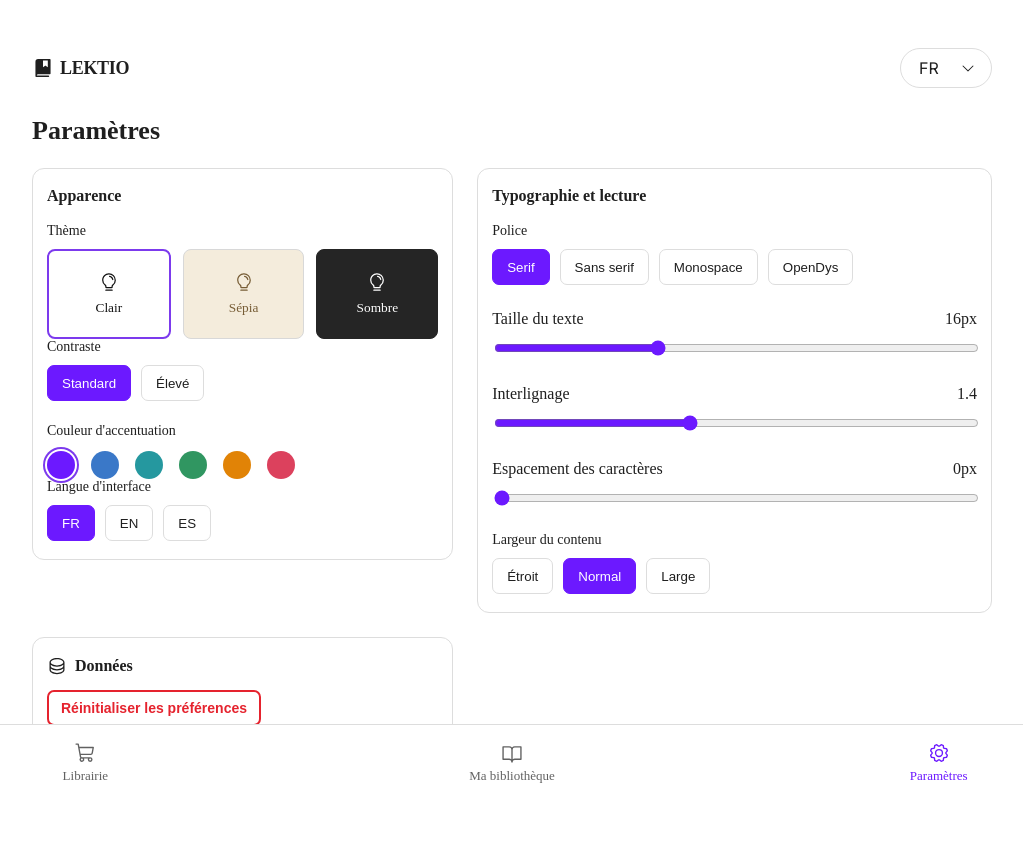
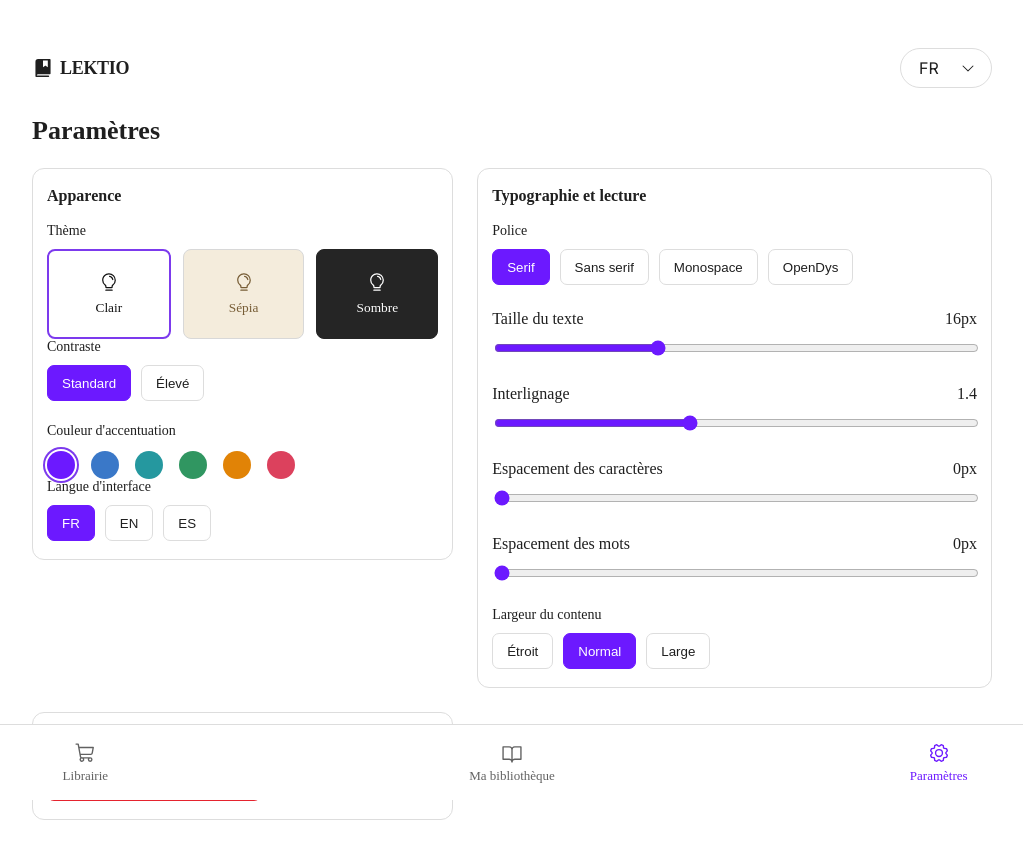
Before and after one commit to Tepoesan/LEKTIO, a React (Vite) app: page /preferences in a window 1280 px wide. Shown: the top 858 px of the page, without its empty margins (128-1151 px from the left). Built offline with nearby package versions, Linux system fonts and the light colour scheme; a web font is replaced by a local one.

Commit message:
Add word spacing and OpenDyslexic font

```diff
--- a/package.json
+++ b/package.json
@@ -11,6 +11,7 @@
   },
   "dependencies": {
     "@fontsource/inter": "^5.3.0",
+    "@fontsource/opendyslexic": "^5.3.0",
     "@phosphor-icons/react": "^2.1.10",
     "react": "^19.2.8",
     "react-dom": "^19.2.8",
--- a/src/App.jsx
+++ b/src/App.jsx
@@ -76,6 +76,11 @@ function App() {
     preferencesSauvegardees.espacementCaracteres ?? 0
   );
 
+  // Espace entre les mots en pixels
+  const [espacementMots, setEspacementMots] = useState(
+    preferencesSauvegardees.espacementMots ?? 0
+  );
+
   // Largeur de la zone de lecture
   const [largeurContenu, setLargeurContenu] = useState(
     preferencesSauvegardees.largeurContenu ?? "normal"
@@ -116,6 +121,7 @@ function App() {
       tailleTexte,
       interligne,
       espacementCaracteres,
+      espacementMots,
       largeurContenu,
     };
 
@@ -151,6 +157,7 @@ function App() {
     tailleTexte,
     interligne,
     espacementCaracteres,
+    espacementMots,
     largeurContenu,
   ]);
 
@@ -181,7 +188,6 @@ function App() {
           path="/lecture/:id"
           element={
             <Lecture
-
               langue={langue}
 
               police={police}
@@ -193,19 +199,19 @@ function App() {
               interligne={interligne}
               setInterligne={setInterligne}
 
-              espacementCaracteres={
-                espacementCaracteres
-              }
-              setEspacementCaracteres={
-                setEspacementCaracteres
-              }
+              espacementCaracteres={espacementCaracteres}
+              setEspacementCaracteres={setEspacementCaracteres}
+
+              espacementMots={espacementMots}
+              setEspacementMots={setEspacementMots}
+
               largeurContenu={largeurContenu}
               setLargeurContenu={setLargeurContenu}
             />
           }
         />
 
-        {/* Page permettant de modifier tous les réglages */}
+       {/* Page permettant de modifier tous les réglages */}
         <Route
           path="/preferences"
           element={
@@ -231,12 +237,12 @@ function App() {
               interligne={interligne}
               setInterligne={setInterligne}
 
-              espacementCaracteres={
-                espacementCaracteres
-              }
-              setEspacementCaracteres={
-                setEspacementCaracteres
-              }
+              espacementCaracteres={espacementCaracteres}
+              setEspacementCaracteres={setEspacementCaracteres}
+
+              espacementMots={espacementMots}
+              setEspacementMots={setEspacementMots}
+
               largeurContenu={largeurContenu}
               setLargeurContenu={setLargeurContenu}
             />
--- a/src/components/communs/VoletParametres.jsx
+++ b/src/components/communs/VoletParametres.jsx
@@ -30,6 +30,9 @@ function VoletParametres({
 
   espacementCaracteres,
   setEspacementCaracteres,
+
+  espacementMots,
+  setEspacementMots,
 
   largeurContenu,
   setLargeurContenu,
@@ -145,6 +148,18 @@ function VoletParametres({
           unite="px"
         />
 
+        {/* Curseur qui modifie l’espace entre les mots */}
+        <ReglageCurseur
+          id="espacement-mots"
+          label={typographie.wordSpacing[langue]}
+          valeur={espacementMots}
+          setValeur={setEspacementMots}
+          min={0}
+          max={10}
+          pas={1}
+          unite="px"
+        />
+
         {/* Boutons qui modifient la largeur du contenu */}
         <ChoixBouton
           label={typographie.contentWidth.label[langue]}
--- a/src/data/translations.json
+++ b/src/data/translations.json
@@ -157,6 +157,11 @@
           "en": "Letter spacing",
           "es": "Espaciado de letras"
         },
+        "wordSpacing": {
+          "fr": "Espacement des mots",
+          "en": "Word spacing",
+          "es": "Espaciado de palabras"
+        },
         "contentWidth": {
           "label": {
             "fr": "Largeur du contenu",
--- a/src/main.jsx
+++ b/src/main.jsx
@@ -11,9 +11,13 @@ import "@fontsource/inter/400.css";
 import "@fontsource/inter/600.css";
 import "@fontsource/inter/700.css";
 
+// Police adaptée aux personnes dyslexiques
+import "@fontsource/opendyslexic/400.css";
+
+// CSS global
 import "./index.css";
 
-import "./index.css";
+
 
 createRoot(document.getElementById("root")).render(
   <StrictMode>
--- a/src/pages/Lecture.jsx
+++ b/src/pages/Lecture.jsx
@@ -36,6 +36,9 @@ function Lecture({
 
   espacementCaracteres,
   setEspacementCaracteres,
+
+  espacementMots,
+  setEspacementMots,
 
   largeurContenu,
   setLargeurContenu,
@@ -146,6 +149,7 @@ function Lecture({
           fontSize: `${tailleTexte}px`,
           lineHeight: interligne,
           letterSpacing: `${espacementCaracteres}px`,
+          wordSpacing: `${espacementMots}px`,
           maxWidth: largeurs[largeurContenu],
           marginLeft: "auto",
           marginRight: "auto",
@@ -216,6 +220,9 @@ function Lecture({
           espacementCaracteres={espacementCaracteres}
           setEspacementCaracteres={setEspacementCaracteres}
 
+          espacementMots={espacementMots}
+          setEspacementMots={setEspacementMots}
+
           largeurContenu={largeurContenu}
           setLargeurContenu={setLargeurContenu}
         />
--- a/src/pages/Preferences.jsx
+++ b/src/pages/Preferences.jsx
@@ -41,6 +41,9 @@ function Preferences({
   espacementCaracteres,
   setEspacementCaracteres,
 
+  espacementMots,
+  setEspacementMots,
+
   largeurContenu,
   setLargeurContenu,
 
@@ -73,6 +76,7 @@ function Preferences({
     setTailleTexte(16);
     setInterligne(1.4);
     setEspacementCaracteres(0);
+    setEspacementMots(0);
     setLargeurContenu("normal");
   }
 
@@ -245,6 +249,18 @@ function Preferences({
             unite="px"
           />
 
+          {/* Curseur permettant de modifier l’espace entre les mots */}
+            <ReglageCurseur
+              id="espacement-mots-preferences"
+              label={textes.settings.typography.wordSpacing[langue]}
+              valeur={espacementMots}
+              setValeur={setEspacementMots}
+              min={0}
+              max={10}
+              pas={1}
+              unite="px"
+            />
+
           {/* Choix de la largeur de la zone de lecture */}
           <ChoixBouton
             label={
```
Also changed, not shown: 1 other file (tests, documents, lock files or other folders).
